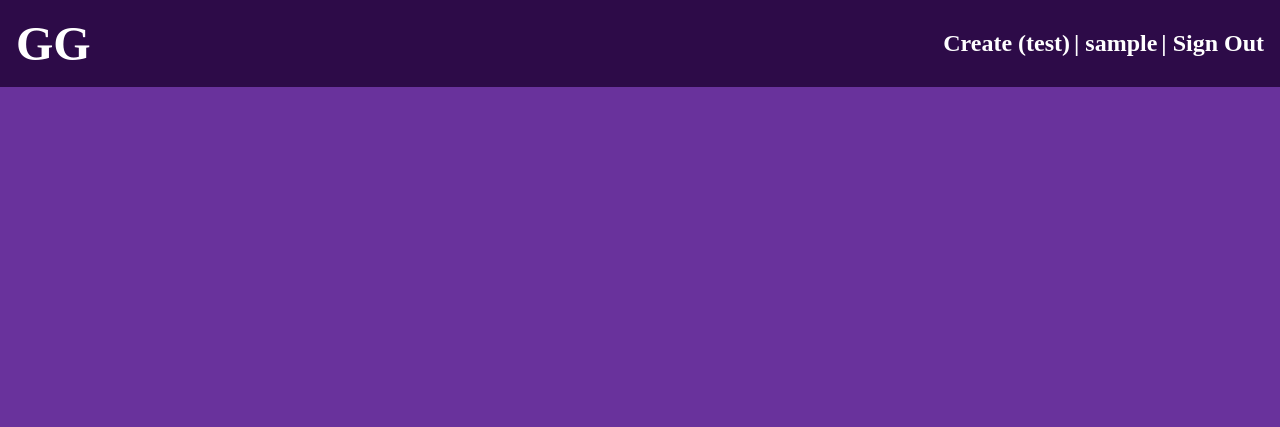
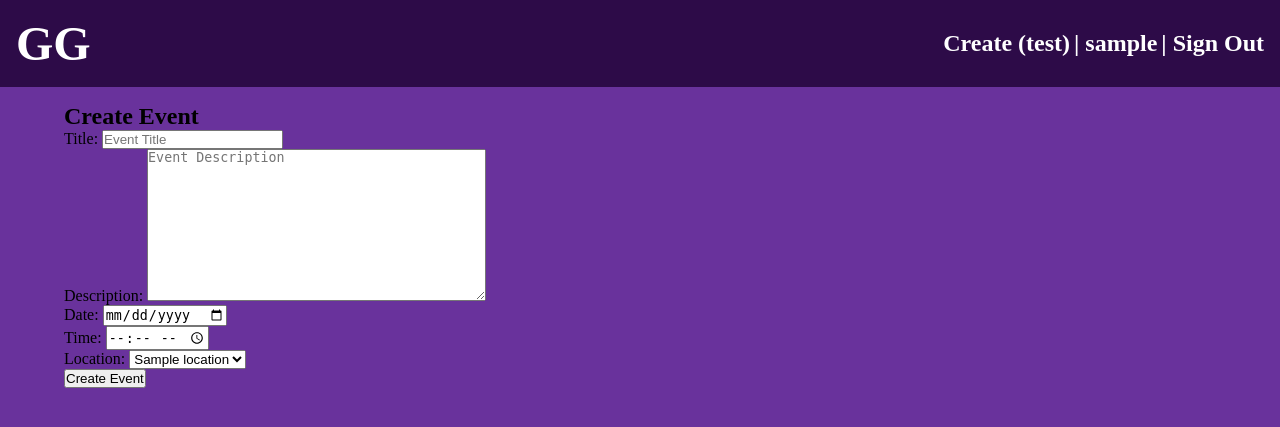
Before and after one commit to robertbrj/glasgowgaffs, a Django app: page /glasgowgaffsapp/create/ in a window 1280 px wide. Shown: the top 427 px of the page. Run offline with Django 3.2, Linux system fonts and the light colour scheme; a user stored in the database is signed in; tables that the repository leaves empty hold one stand-in row (values such as "Sample post").

Commit message:
event creation functionality

```diff
--- a/glasgowgaffsapp/forms.py
+++ b/glasgowgaffsapp/forms.py
@@ -1,5 +1,6 @@
 from django import forms
 from django.contrib.auth.models import User
+from glasgowgaffsapp.models import Event, Location
 
 class UserForm(forms.ModelForm):
     password = forms.CharField(
@@ -19,3 +20,16 @@ class UserForm(forms.ModelForm):
         if User.objects.filter(email=email).exists():
             raise forms.ValidationError("A user with this email already exists.")
         return email
+
+
+class EventForm(forms.ModelForm):
+    class Meta:
+        model = Event
+        fields = ['title', 'description', 'date', 'time', 'location']
+        widgets = {
+            'title': forms.TextInput(attrs={'class': 'form-control', 'placeholder': 'Event Title'}),
+            'description': forms.Textarea(attrs={'class': 'form-control', 'placeholder': 'Event Description'}),
+            'date': forms.DateInput(attrs={'class': 'form-control', 'type': 'date'}),
+            'time': forms.TimeInput(attrs={'class': 'form-control', 'type': 'time'}),
+            'location': forms.Select(attrs={'class': 'form-control'}),
+        }
--- a/glasgowgaffsapp/models.py
+++ b/glasgowgaffsapp/models.py
@@ -17,7 +17,7 @@ class Event(models.Model):
     date = models.DateField()
     time = models.TimeField()
     location = models.ForeignKey(Location, on_delete=models.CASCADE, default="Student Accommodation")
-
+    created_by = models.ForeignKey(User, on_delete=models.CASCADE)
 
     def __str__(self):
         return self.title
--- a/glasgowgaffsapp/views.py
+++ b/glasgowgaffsapp/views.py
@@ -1,6 +1,6 @@
 from django.shortcuts import render
 from django.http import HttpResponse
-from glasgowgaffsapp.forms import UserForm
+from glasgowgaffsapp.forms import UserForm,EventForm
 from django.contrib.auth import authenticate, login, logout
 from django.contrib.auth.decorators import login_required
 from django.urls import reverse
@@ -13,10 +13,19 @@ def index(request):
 
 def create(request):
     if not request.user.is_authenticated:
-        return redirect(reverse('glasgowgaffsapp:index'))
+        return redirect(reverse('glasgowgaffsapp:login'))
 
-    context_dict = {'boldmessage': ''}
-    return render(request, 'glasgowgaffsapp/create.html', context=context_dict)
+    if request.method == 'POST':
+        form = EventForm(request.POST)
+        if form.is_valid():
+            event = form.save(commit=False)
+            event.created_by = request.user
+            event.save()
+            return redirect(reverse('glasgowgaffsapp:index'))
+    else:
+        form = EventForm()
+
+    return render(request, 'glasgowgaffsapp/create.html', {'form': form})
 
 def register(request):
     if request.user.is_authenticated:
--- a/templates/glasgowgaffsapp/create.html
+++ b/templates/glasgowgaffsapp/create.html
@@ -1,9 +1,11 @@
 {% extends 'glasgowgaffsapp/base.html' %}
-{% load static %}
+{% block body_block %}
+<h2>Create Event</h2>
+<form method="post">
+    {% csrf_token %}
 
-{% block body_block %}
-<link rel="stylesheet" href="{% static 'styles/create.css' %}" />
-<div id="main">
+    {{ form.as_p }}
 
-</div>
+    <button type="submit">Create Event</button>
+</form>
 {% endblock %}
```
Also changed, not shown: populate_glasgowgaffsapp.py (+6 -3 lines), glasgowgaffsapp/migrations/0003_event_created_by.py (added), glasgowgaffsapp/migrations/0004_alter_event_created_by.py (added), glasgowgaffsapp/migrations/0005_alter_event_created_by.py (added), glasgowgaffsapp/migrations/0006_alter_event_created_by.py (added).
